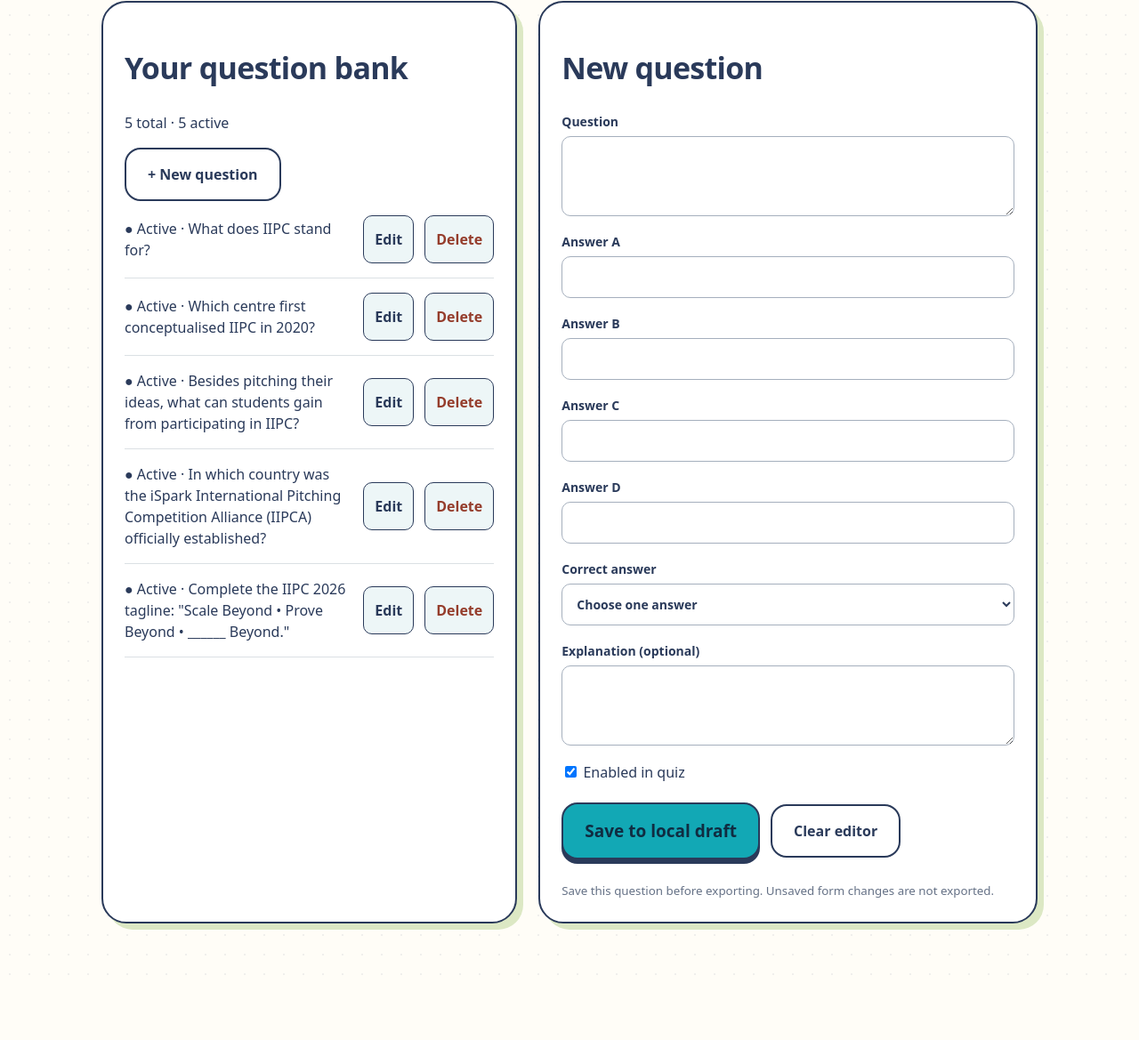
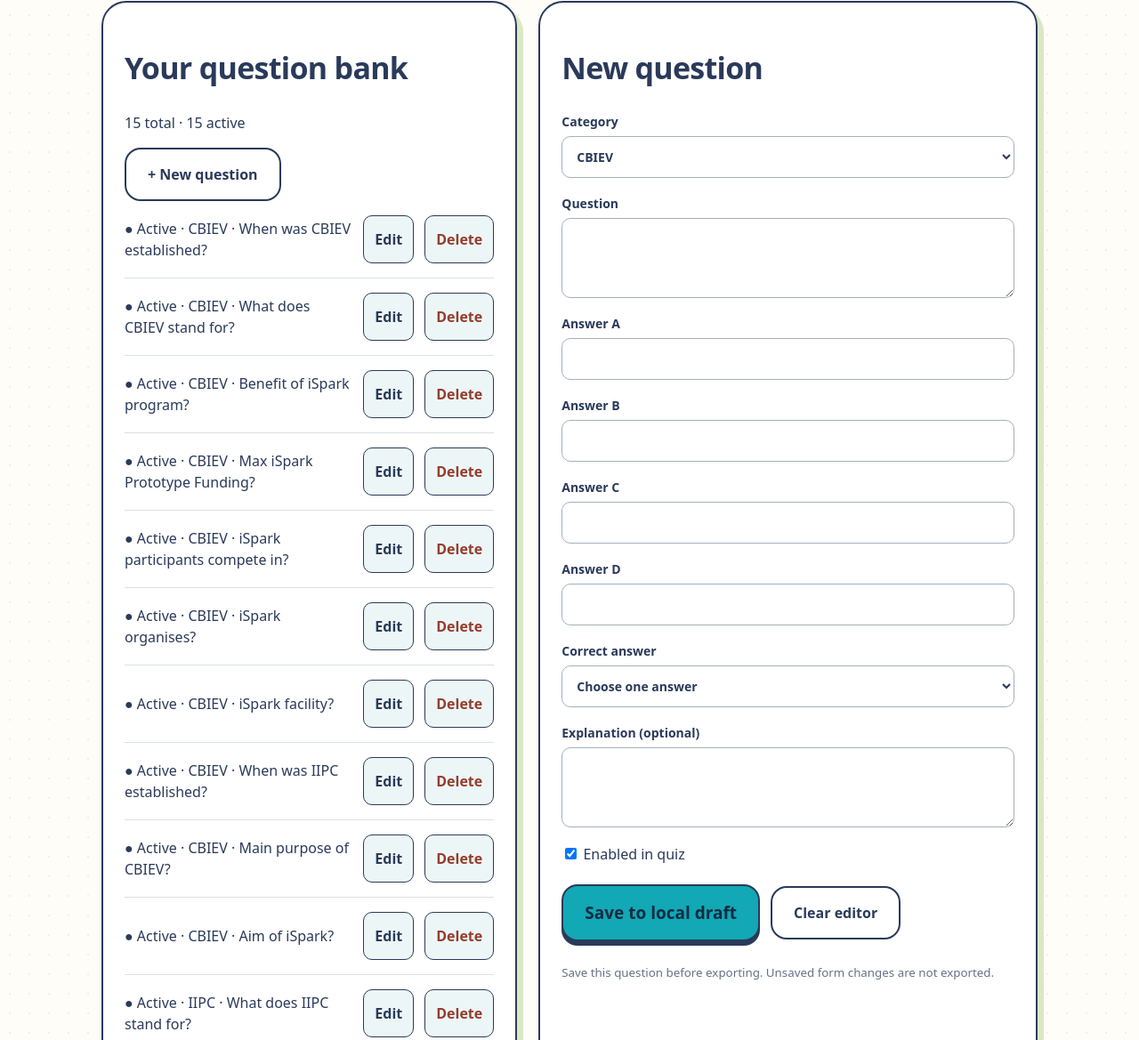
Before and after one commit to shiqiyap0311/cbiev-quiz, a plain HTML site: page admin.html in a window 1280 px wide. Shown: the part 676-1845 px from the top of the page at 89% size. Before the commit the page ends 1774 px from the top, so only its background shows below. Drawn offline with Linux system fonts and the light colour scheme.

Commit message:
Update IIPC quiz questions

```diff
--- a/admin.html
+++ b/admin.html
@@ -6,8 +6,8 @@
     <meta name="viewport" content="width=device-width, initial-scale=1">
     <title>Question workshop · CBIEV</title>
     <link rel="stylesheet" href="css/style.css?v=red-popup-20261123">
-    <script src="js/quiz.js?v=red-feedback-20261123" defer></script>
-    <script src="js/admin.js?v=iipc-20261123" defer></script>
+    <script src="js/quiz.js?v=mixed-rounds-v4-20261123" defer></script>
+    <script src="js/admin.js?v=mixed-rounds-v4-20261123" defer></script>
 </head>
 
 <body>
@@ -21,8 +21,7 @@
                 href="index.html" target="_blank" rel="noopener">Preview published quiz ↗</a><button id="reset"
                 class="danger">Reset Draft</button></div>
         <p id="status" class="status" role="status"></p><label class="field">Questions per round (fixed booth setting)<input
-                id="round-count" type="number" value="5" readonly></label><small>If fewer questions are active,
-            the quiz uses all active questions.</small>
+                id="round-count" type="number" value="5" readonly></label><small>Every round draws exactly 1 CBIEV + 4 IIPC questions. At least 1 CBIEV and 4 IIPC questions must be active.</small>
         <label class="field">Auto-Advance Delay (seconds)<input id="advance-delay" type="number" min="2" max="10" step="1" value="3"></label>
         <div class="admin-layout">
             <section class="card">
@@ -32,7 +31,7 @@
             </section>
             <section class="card">
                 <h2 id="editor-title">New question</h2>
-                <form id="editor"><label class="field">Question<textarea id="question" required
+                <form id="editor"><label class="field">Category<select id="category" required><option value="CBIEV">CBIEV</option><option value="IIPC">IIPC</option></select></label><label class="field">Question<textarea id="question" required
                             maxlength="1000"></textarea></label>
                     <div id="option-fields"></div><label class="field">Correct answer<select id="correct" required>
                             <option value="">Choose one answer</option>
--- a/data/questions.json
+++ b/data/questions.json
@@ -6,6 +6,146 @@
   "questions": [
     {
       "id": "1",
+      "question": "When was CBIEV established?",
+      "options": [
+        "2017",
+        "2018",
+        "2016",
+        "2020"
+      ],
+      "correctAnswer": 2,
+      "explanation": "",
+      "enabled": true,
+      "category": "CBIEV"
+    },
+    {
+      "id": "2",
+      "question": "What does CBIEV stand for?",
+      "options": [
+        "Centre for Basic Innovation & Event Ventures",
+        "Centre for Business Incubation & Entrepreneurial Ventures",
+        "Centre for Business Information & Education Ventures",
+        "Centre for Business Ideas & Event Values"
+      ],
+      "correctAnswer": 1,
+      "explanation": "",
+      "enabled": true,
+      "category": "CBIEV"
+    },
+    {
+      "id": "3",
+      "question": "Benefit of iSpark program?",
+      "options": [
+        "Free lunch",
+        "Free hostel",
+        "Upskilling programmes",
+        "Free movies"
+      ],
+      "correctAnswer": 2,
+      "explanation": "",
+      "enabled": true,
+      "category": "CBIEV"
+    },
+    {
+      "id": "4",
+      "question": "Max iSpark Prototype Funding?",
+      "options": [
+        "RM1,000",
+        "RM2,000",
+        "RM3,000",
+        "RM5,000"
+      ],
+      "correctAnswer": 3,
+      "explanation": "",
+      "enabled": true,
+      "category": "CBIEV"
+    },
+    {
+      "id": "5",
+      "question": "iSpark participants compete in?",
+      "options": [
+        "Cooking",
+        "Singing",
+        "Innovation competitions",
+        "Chess"
+      ],
+      "correctAnswer": 2,
+      "explanation": "",
+      "enabled": true,
+      "category": "CBIEV"
+    },
+    {
+      "id": "6",
+      "question": "iSpark organises?",
+      "options": [
+        "Sports day",
+        "Fashion shows",
+        "Entrepreneurship events",
+        "Movie nights"
+      ],
+      "correctAnswer": 2,
+      "explanation": "",
+      "enabled": true,
+      "category": "CBIEV"
+    },
+    {
+      "id": "7",
+      "question": "iSpark facility?",
+      "options": [
+        "Pool",
+        "Co-working space",
+        "Karaoke",
+        "Gym"
+      ],
+      "correctAnswer": 1,
+      "explanation": "",
+      "enabled": true,
+      "category": "CBIEV"
+    },
+    {
+      "id": "8",
+      "question": "When was IIPC established?",
+      "options": [
+        "2018",
+        "2019",
+        "2020",
+        "2021"
+      ],
+      "correctAnswer": 2,
+      "explanation": "",
+      "enabled": true,
+      "category": "CBIEV"
+    },
+    {
+      "id": "9",
+      "question": "Main purpose of CBIEV?",
+      "options": [
+        "Sports",
+        "Concerts",
+        "Student Startups",
+        "Merchandise"
+      ],
+      "correctAnswer": 2,
+      "explanation": "",
+      "enabled": true,
+      "category": "CBIEV"
+    },
+    {
+      "id": "10",
+      "question": "Aim of iSpark?",
+      "options": [
+        "Cooking",
+        "Entrepreneurship Skills",
+        "Sports",
+        "Tours"
+      ],
+      "correctAnswer": 1,
+      "explanation": "",
+      "enabled": true,
+      "category": "CBIEV"
+    },
+    {
+      "id": "iipc-1",
       "question": "What does IIPC stand for?",
       "options": [
         "iSpark International Project Conference",
@@ -15,10 +155,11 @@
       ],
       "correctAnswer": 1,
       "explanation": "",
-      "enabled": true
+      "enabled": true,
+      "category": "IIPC"
     },
     {
-      "id": "2",
+      "id": "iipc-2",
       "question": "Which centre first conceptualised IIPC in 2020?",
       "options": [
         "Centre for Research and Development",
@@ -28,10 +169,11 @@
       ],
       "correctAnswer": 2,
       "explanation": "",
-      "enabled": true
+      "enabled": true,
+      "category": "IIPC"
     },
     {
-      "id": "3",
+      "id": "iipc-3",
       "question": "Besides pitching their ideas, what can students gain from participating in IIPC?",
       "options": [
         "International exposure, feedback, and networking opportunities",
@@ -41,10 +183,11 @@
       ],
       "correctAnswer": 0,
       "explanation": "",
-      "enabled": true
+      "enabled": true,
+      "category": "IIPC"
     },
     {
-      "id": "4",
+      "id": "iipc-4",
       "question": "In which country was the iSpark International Pitching Competition Alliance (IIPCA) officially established?",
       "options": [
         "Malaysia",
@@ -54,10 +197,11 @@
       ],
       "correctAnswer": 3,
       "explanation": "",
-      "enabled": true
+      "enabled": true,
+      "category": "IIPC"
     },
     {
-      "id": "5",
+      "id": "iipc-5",
       "question": "Complete the IIPC 2026 tagline: \"Scale Beyond • Prove Beyond • ______ Beyond.\"",
       "options": [
         "Succeed",
@@ -67,7 +211,8 @@
       ],
       "correctAnswer": 1,
       "explanation": "",
-      "enabled": true
+      "enabled": true,
+      "category": "IIPC"
     }
   ]
 }
--- a/js/admin.js
+++ b/js/admin.js
@@ -1,17 +1,17 @@
 /* Only this editor uses localStorage. Published content always comes from JSON. */
-const key = 'cbiev-question-draft-iipc-2026-v2', $ = id => document.getElementById(id);
+const key = 'cbiev-question-draft-categories-v4', $ = id => document.getElementById(id);
 let draft = { settings: { questionsPerRound: 5, autoAdvanceDelay: 3 }, questions: [] }, editing = null;
 const status = message => { $('status').textContent = message };
 function persist() { try { localStorage.setItem(key, JSON.stringify(draft)); status('Draft saved in this browser only. Export to publish.') } catch { status('Browser storage is unavailable or full. Export now to keep your changes.') } }
-function render() { $('advance-delay').value = draft.settings.autoAdvanceDelay; $('counts').textContent = `${draft.questions.length} total · ${draft.questions.filter(q => q.enabled).length} active`; $('round-count').value = draft.settings.questionsPerRound; $('list').replaceChildren(); draft.questions.forEach(q => { const row = el('div', undefined, 'question-row'), text = el('span', `${q.enabled ? '● Active' : '○ Disabled'} · ${q.question}`); row.append(text, button('Edit', () => edit(q), 'secondary'), button('Delete', () => { if (confirm('Delete this question from the local draft?')) { draft.questions = draft.questions.filter(item => item.id !== q.id); if (editing === q.id) clear(); persist(); render() } }, 'danger')); $('list').append(row) }) }
+function render() { $('advance-delay').value = draft.settings.autoAdvanceDelay; $('counts').textContent = `${draft.questions.length} total · ${draft.questions.filter(q => q.enabled).length} active`; $('round-count').value = draft.settings.questionsPerRound; $('list').replaceChildren(); draft.questions.forEach(q => { const row = el('div', undefined, 'question-row'), text = el('span', `${q.enabled ? '● Active' : '○ Disabled'} · ${q.category} · ${q.question}`); row.append(text, button('Edit', () => edit(q), 'secondary'), button('Delete', () => { if (confirm('Delete this question from the local draft?')) { draft.questions = draft.questions.filter(item => item.id !== q.id); if (editing === q.id) clear(); persist(); render() } }, 'danger')); $('list').append(row) }) }
 function clear() { editing = null; $('editor').reset(); $('editor-title').textContent = 'New question' }
-function edit(q) { editing = q.id; $('editor-title').textContent = 'Edit question'; $('question').value = q.question; q.options.forEach((o, i) => $('option-' + i).value = o); $('correct').value = q.correctAnswer; $('explanation').value = q.explanation; $('enabled').checked = q.enabled; $('question').focus() }
+function edit(q) { editing = q.id; $('editor-title').textContent = 'Edit question'; $('category').value = q.category; $('question').value = q.question; q.options.forEach((o, i) => $('option-' + i).value = o); $('correct').value = q.correctAnswer; $('explanation').value = q.explanation; $('enabled').checked = q.enabled; $('question').focus() }
 for (let i = 0; i < 4; i++) { const label = el('label', `Answer ${String.fromCharCode(65 + i)}`, 'field'), input = el('input'); input.id = 'option-' + i; input.required = true; input.maxLength = 500; label.append(input); $('option-fields').append(label) }
-$('editor').addEventListener('submit', event => { event.preventDefault(); const q = { id: editing || `q-${Date.now()}-${Math.random().toString(36).slice(2, 9)}`, question: $('question').value.trim(), options: [0, 1, 2, 3].map(i => $('option-' + i).value.trim()), correctAnswer: Number($('correct').value), explanation: $('explanation').value.trim(), enabled: $('enabled').checked }; try { Quest.validate({ settings: draft.settings, questions: [q] }); if (editing) draft.questions[draft.questions.findIndex(item => item.id === editing)] = q; else draft.questions.push(q); persist(); render(); clear() } catch (error) { status(error.message) } });
+$('editor').addEventListener('submit', event => { event.preventDefault(); const q = { id: editing || `q-${Date.now()}-${Math.random().toString(36).slice(2, 9)}`, category: $('category').value, question: $('question').value.trim(), options: [0, 1, 2, 3].map(i => $('option-' + i).value.trim()), correctAnswer: Number($('correct').value), explanation: $('explanation').value.trim(), enabled: $('enabled').checked }; try { Quest.validate({ settings: draft.settings, questions: [q] }); if (editing) draft.questions[draft.questions.findIndex(item => item.id === editing)] = q; else draft.questions.push(q); persist(); render(); clear() } catch (error) { status(error.message) } });
 $('new').onclick = () => { clear(); $('question').focus() }; $('cancel').onclick = clear;
-$('export').onclick = () => { try { Quest.validate(draft); const blob = new Blob([JSON.stringify(draft, null, 2) + '\n'], { type: 'application/json' }), url = URL.createObjectURL(blob), link = el('a'); link.href = url; link.download = 'questions.json'; document.body.append(link); link.click(); link.remove(); setTimeout(() => URL.revokeObjectURL(url), 1000); status(`Export downloaded. Replace data/questions.json on your website to publish.${draft.questions.some(q => q.enabled) ? '' : ' Warning: no active questions.'}`) } catch (error) { status(error.message) } };
+$('export').onclick = () => { try { Quest.validate(draft); Quest.assertRoundAvailable(draft); const blob = new Blob([JSON.stringify(draft, null, 2) + '\n'], { type: 'application/json' }), url = URL.createObjectURL(blob), link = el('a'); link.href = url; link.download = 'questions.json'; document.body.append(link); link.click(); link.remove(); setTimeout(() => URL.revokeObjectURL(url), 1000); status(`Export downloaded. Replace data/questions.json on your website to publish.${draft.questions.some(q => q.enabled) ? '' : ' Warning: no active questions.'}`) } catch (error) { status(error.message) } };
 $('import').onchange = async () => { const file = $('import').files[0]; if (!file) return; try { if (file.size > 2000000) throw Error('Please choose a JSON file smaller than 2 MB.'); const data = Quest.validate(JSON.parse(await file.text())); if (confirm('Replace the local draft with this imported question bank?')) { draft = data; clear(); persist(); render() } } catch (error) { status(`Import failed. Your draft is unchanged. ${error.message}`) } finally { $('import').value = '' } };
 $('reset').onclick = async () => { if (!confirm('Discard this browser draft and reload the published question bank?')) return; try { const published = await Quest.load(); draft = published; clear(); persist(); render() } catch (error) { status(`Reset failed; draft preserved. ${error.message}`) } };
-(async () => { try { let saved; try { localStorage.removeItem('cbiev-question-draft-v1'); saved = localStorage.getItem(key) } catch { } if (saved) { draft = Quest.validate(JSON.parse(saved)); status('Local draft restored. This may differ from the published website.') } else { draft = await Quest.load(); status('Published questions loaded. Changes will be saved locally.') } } catch (error) { status(`Could not load draft or published bank: ${error.message} Import a valid JSON file or create questions here.`) } render() })();
+(async () => { try { let saved; try { localStorage.removeItem('cbiev-question-draft-v1'); localStorage.removeItem('cbiev-question-draft-iipc-2026-v2'); localStorage.removeItem('cbiev-question-draft-categories-v3'); saved = localStorage.getItem(key) } catch { } if (saved) { draft = Quest.validate(JSON.parse(saved)); status('Local draft restored. This may differ from the published website.') } else { draft = await Quest.load(); status('Published questions loaded. Changes will be saved locally.') } } catch (error) { status(`Could not load draft or published bank: ${error.message} Import a valid JSON file or create questions here.`) } render() })();
 
 $('advance-delay').onchange = () => { const value = Number($('advance-delay').value); if (!Number.isInteger(value) || value < 2 || value > 10) { status('Auto-advance delay must be a whole number from 2 to 10 seconds.'); $('advance-delay').value = draft.settings.autoAdvanceDelay; return; } draft.settings.autoAdvanceDelay = value; persist(); };
--- a/js/quiz.js
+++ b/js/quiz.js
@@ -13,6 +13,7 @@ const Quest = {
     data.questions.forEach((q, i) => {
       if (!q || typeof q.id !== 'string' || !q.id.trim() || ids.has(q.id)) throw Error(`Question ${i + 1}: a unique text ID is required.`);
       ids.add(q.id);
+      if (!['CBIEV', 'IIPC'].includes(q.category)) throw Error(`Question ${i + 1}: choose category CBIEV or IIPC.`);
       if (typeof q.question !== 'string' || !q.question.trim() || !Array.isArray(q.options) || q.options.length !== 4 || q.options.some(o => typeof o !== 'string' || !o.trim()) || new Set(q.options.map(o => o.trim().toLowerCase())).size !== 4 || !Number.isInteger(q.correctAnswer) || q.correctAnswer < 0 || q.correctAnswer > 3 || typeof q.explanation !== 'string' || typeof q.enabled !== 'boolean') throw Error(`Question ${i + 1}: provide text, four distinct options, one correct answer, an explanation string and an enabled flag.`);
     });
     return data;
@@ -21,6 +22,22 @@ const Quest = {
     const result = [...items];
     for (let i = result.length - 1; i > 0; i--) { const j = Math.floor(Math.random() * (i + 1));[result[i], result[j]] = [result[j], result[i]]; }
     return result;
+  },
+  assertRoundAvailable(data) {
+    const active = data.questions.filter(q => q.enabled);
+    if (active.filter(q => q.category === 'CBIEV').length < 1 || active.filter(q => q.category === 'IIPC').length < 4) throw Error('Each round requires at least 1 active CBIEV question and 4 active IIPC questions.');
+  },
+  selectRound(data) {
+    // The category quotas are runtime rules, never imported settings or browser drafts.
+    this.assertRoundAvailable(data);
+    const active = data.questions.filter(q => q.enabled);
+    return this.shuffle([
+      ...this.shuffle(active.filter(q => q.category === 'CBIEV')).slice(0, 1),
+      ...this.shuffle(active.filter(q => q.category === 'IIPC')).slice(0, 4)
+    ]);
+  },
+  shuffleOptions(question) {
+    return this.shuffle(question.options.map((text, index) => ({ text, index })));
   },
   async load() { const response = await fetch('data/questions.json', { cache: 'no-store' }); if (!response.ok) throw Error('Published questions could not be loaded.'); return this.validate(await response.json()); }
 };
@@ -62,16 +79,16 @@ if (app) {
     const art = el('div', undefined, 'hero-art'); art.setAttribute('aria-hidden', 'true'); const ticket = el('div', undefined, 'ticket'); ticket.append('EXPLORE · DISCOVER', el('strong', 'INNOVATE ✦')); art.append(el('span', '✦', 'star'), ticket, el('span', '✧', 'star'));
     const action = el('div', undefined, 'welcome-action'); action.append(button("Let’s Play!  →", start, 'primary wide'), el('p', 'No sign-up. Take your time to answer.', 'micro'));
     const steps = el('div', undefined, 'steps');['Pick an answer', 'Learn something', 'Claim your gift'].forEach((s, i) => { const item = el('span'); item.append(el('b', String(i + 1)), s); steps.append(item) });
-    display(el('span', 'CBIEV BOOTH · IIPC 2026', 'eyebrow'), title, el('p', 'Tap. Think. Win!', 'tagline'), el('p', `Answer ${Math.min(Quest.questionsPerRound, bank.questions.filter(q => q.enabled).length)} quick questions and claim your gift!`, 'intro'), art, action, steps, el('p', 'CBIEV · Innovation & entrepreneurship', 'micro'));
+    display(el('span', 'CBIEV BOOTH · IIPC 2026', 'eyebrow'), title, el('p', 'Tap. Think. Win!', 'tagline'), el('p', `Answer ${Quest.questionsPerRound} quick questions and claim your gift!`, 'intro'), art, action, steps, el('p', 'CBIEV · Innovation & entrepreneurship', 'micro'));
   }
-  function start() { clearTimers(); resumeCountdown = null; document.body.classList.remove('quest-completed'); document.querySelectorAll('.confetti').forEach(node => node.remove()); round = Quest.shuffle(bank.questions.filter(q => q.enabled)).slice(0, Quest.questionsPerRound); position = 0; showQuestion(); }
+  function start() { clearTimers(); resumeCountdown = null; document.body.classList.remove('quest-completed'); document.querySelectorAll('.confetti').forEach(node => node.remove()); round = Quest.selectRound(bank); position = 0; showQuestion(); }
   function showQuestion() {
     clearTimers(); resumeCountdown = null; advancing = false; answered = false;
     const label = el('div', undefined, 'progress-label'); label.append(el('span', `Question ${position + 1}/${round.length}`), el('span', 'Keep that spark going ✦'));
     const bar = el('div', undefined, 'progress'); bar.setAttribute('role', 'progressbar'); bar.setAttribute('aria-label', 'Questions completed'); bar.setAttribute('aria-valuemin', '0'); bar.setAttribute('aria-valuemax', String(round.length)); bar.setAttribute('aria-valuenow', String(position)); const fill = el('span'); fill.style.width = `${position / round.length * 100}%`; bar.append(fill);
     const q = round[position], card = el('section', undefined, 'card question-card'), answers = el('div', undefined, 'answers'), feedback = el('div');
     card.append(el('span', 'A BRIGHT LITTLE CHALLENGE', 'tag'), el('h2', q.question), el('p', 'Tap the answer that feels right.', 'micro'), answers);
-    const options = Quest.shuffle(q.options.map((text, index) => ({ text, index })));
+    const options = Quest.shuffleOptions(q);
     options.forEach((option, i) => {
       const choice = button('', () => {
         if (answered) return; answered = true;
@@ -134,6 +151,6 @@ if (app) {
     const card = el('section', undefined, 'card complete'); card.append(el('div', '✓', 'badge'), el('p', 'CBIEV QUIZ POP!', 'eyebrow'), el('h1', 'QUIZ COMPLETED!'), el('p', `${round.length} of ${round.length} questions completed. A little wiser, a little brighter.`), el('div', 'Show this screen to our booth staff to claim your gift!', 'gift'), button('Play Again', start, 'secondary'), el('p', 'Thanks for exploring with CBIEV at IIPC 2026.', 'micro')); display(card); sparkleBurst(card, 18);
     if (!matchMedia('(prefers-reduced-motion: reduce)').matches) for (let i = 0; i < 36; i++) { const piece = el('i', undefined, 'confetti'); piece.style.left = `${Math.random() * 100}%`; piece.style.background = ['#12A8B5', '#97B854', '#ffdc75', '#98cce8'][i % 4]; piece.style.animationDelay = `${Math.random() * .6}s`; piece.setAttribute('aria-hidden', 'true'); document.body.append(piece); setTimeout(() => piece.remove(), 3600) }
   }
-  async function init() { try { bank = await Quest.load(); if (!bank.questions.some(q => q.enabled)) throw Error('There are no active questions yet.'); welcome() } catch (error) { display(el('h1', 'A tiny pit stop.'), el('p', 'Our quest is taking a breather. Please let our booth staff know.', 'intro'), el('p', `${error.message} Staff: check data/questions.json and serve the website over HTTP, not file://.`, 'micro'), button('Try again', init)) } }
+  async function init() { try { bank = await Quest.load(); Quest.assertRoundAvailable(bank); welcome() } catch (error) { display(el('h1', 'A tiny pit stop.'), el('p', 'Our quest is taking a breather. Please let our booth staff know.', 'intro'), el('p', `${error.message} Staff: check data/questions.json and serve the website over HTTP, not file://.`, 'micro'), button('Try again', init)) } }
   init();
 }
```
Also changed, not shown: index.html (+1 -1 lines), 2 other files.
